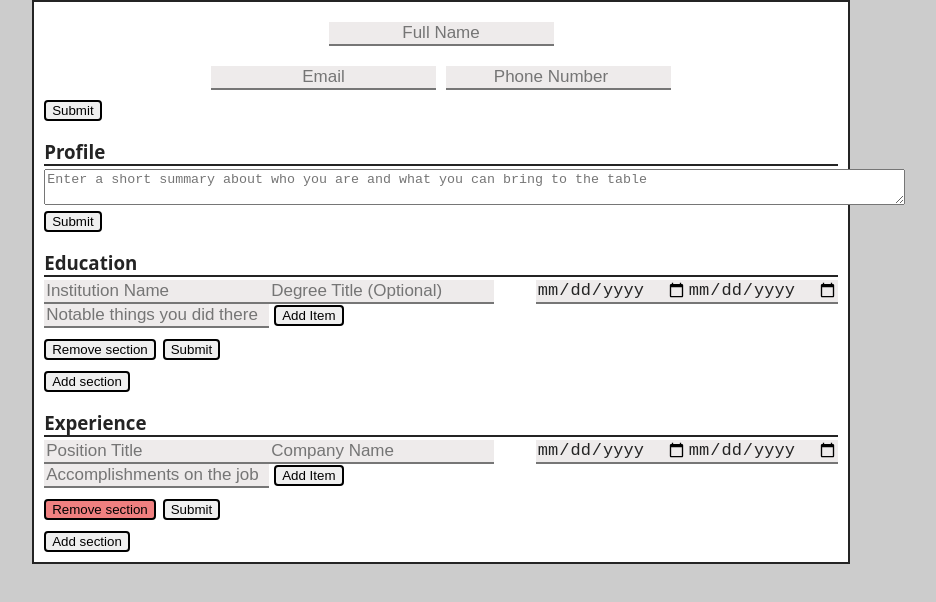
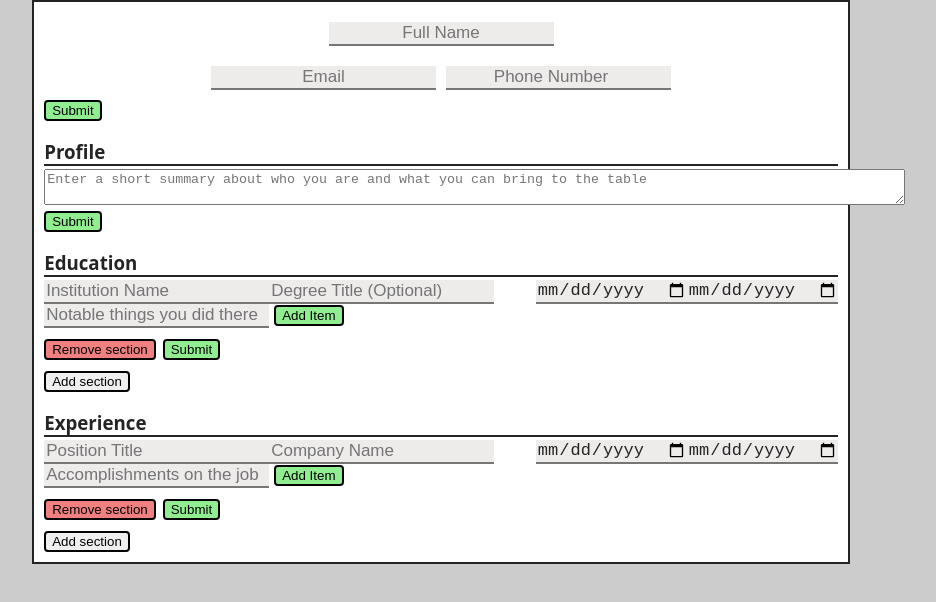
Before and after one commit to IsaacAkin/CV-Application, a React (Vite) app: page / in a window 1280 px wide. Shown: the top 602 px of the page, without its empty margins (199-1135 px from the left). Built offline with nearby package versions, Linux system fonts and the light colour scheme.

Commit message:
Added styling to page buttons

```diff
--- a/src/components/Education.jsx
+++ b/src/components/Education.jsx
@@ -51,7 +51,7 @@ export default function Education({ id, onDelete }) {
                     isSubmitted={submitted}
                 />
             </div>
-            <button onClick={() => onDelete(id)}>Remove section</button>
+            <button onClick={() => onDelete(id)} style={{ backgroundColor: 'lightcoral' }}>Remove section</button>
             <Button onClick={handleSubmitted} isSubmitted={submitted}/>
         </div>
     )
--- a/src/components/utils.jsx
+++ b/src/components/utils.jsx
@@ -54,8 +54,8 @@ export function Button({ onClick, isSubmitted }) {
         <>
             {
                 isSubmitted
-                ? <button onClick={onClick}>Edit</button>
-                : <button onClick={onClick}>Submit</button>
+                ? <button onClick={onClick} style={{ backgroundColor: 'lightblue' }}>Edit</button>
+                : <button onClick={onClick} style={{ backgroundColor: 'lightgreen' }}>Submit</button>
             }
         </>
     )
@@ -68,7 +68,7 @@ function Item({ onChange, onClick, placeholder, isSubmitted }) {
                 !isSubmitted &&
                 <>
                     <input type="text" onChange={onChange} placeholder={placeholder} />
-                    <button onClick={onClick}>Add Item</button>
+                    <button onClick={onClick} style={{ backgroundColor: 'lightgreen' }}>Add Item</button>
                 </>
             }
         </>
@@ -83,7 +83,7 @@ function List({ list, onClick, isSubmitted }) {
                     return(
                         <Fragment key={item.id}>
                             <li>{item.value}</li>
-                            {!isSubmitted && <button onClick={() => onClick(item.id)}>remove</button>}
+                            {!isSubmitted && <button onClick={() => onClick(item.id)} style={{ backgroundColor: 'lightpink' }}>remove</button>}
                         </Fragment>
                     )
                 })
```
